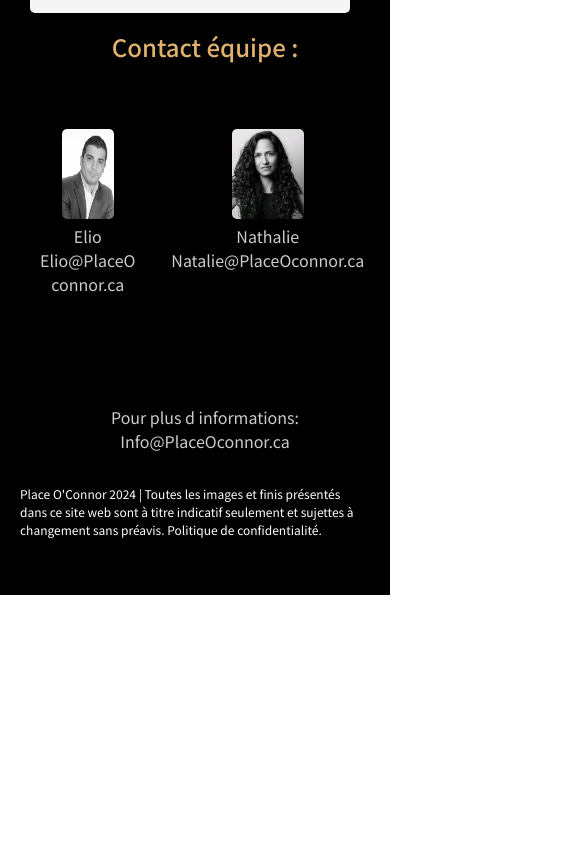
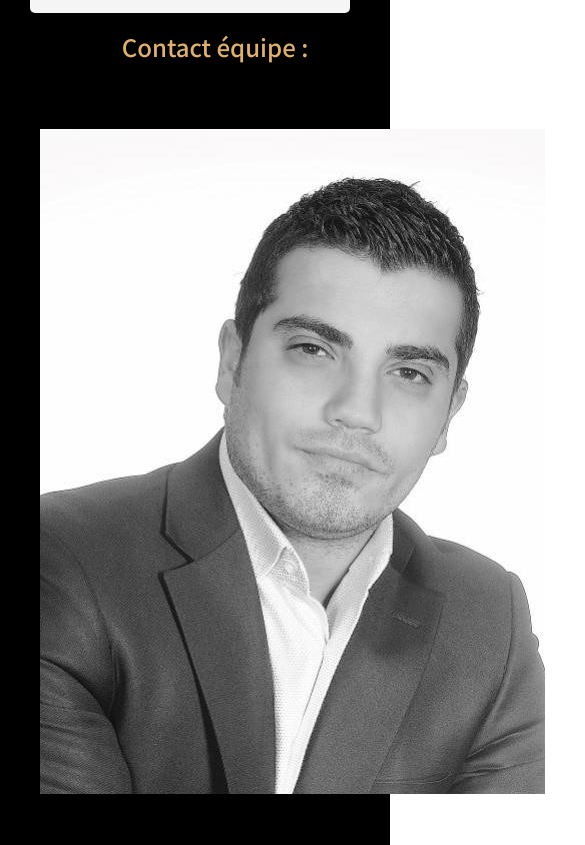
Before and after one commit to Taty332/oconnor, a plain HTML site: page index.html in a window 390 px wide. Shown: the part 5260-6105 px from the top of the page, 585 px wide, since content can reach past the window. Before the commit the page ends 5855 px from the top, so only its background shows below. Drawn offline with nearby package versions, Linux system fonts and the light colour scheme.

Commit message:
Update projet.css

```diff
--- a/css/projet.css
+++ b/css/projet.css
@@ -171,13 +171,6 @@ nav ul li a:hover {
         max-width: 100%;
         text-align: center;
         margin-bottom: 20px;
-    }
-
-    .imagecontact img{
-        max-width: 100%;
-    }
-    .image-title{
-        word-break:break-all
     }
 }
 
@@ -624,16 +617,7 @@ button {
         margin-bottom: 20px;
     }
 
-.contacteznous {
-    display: flex;
-    gap: 30px;
-}
-
-.imagecontact img {
-    max-width: 55%;
-    height: 45%;
-    border-radius: 5px;
-}
+<br>
 
 .infos p {
     font-size: 1rem;
```
